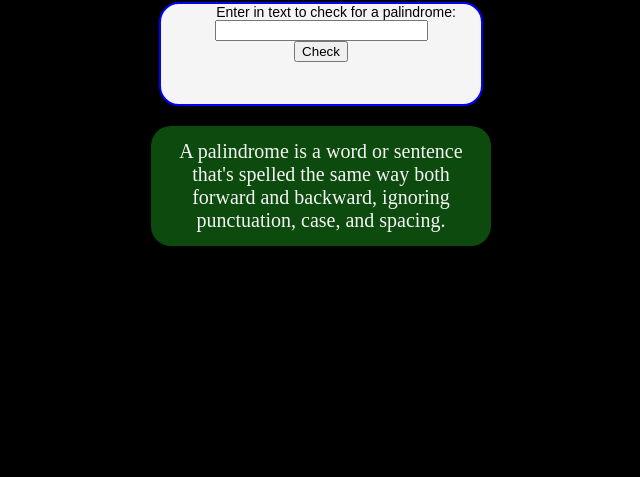
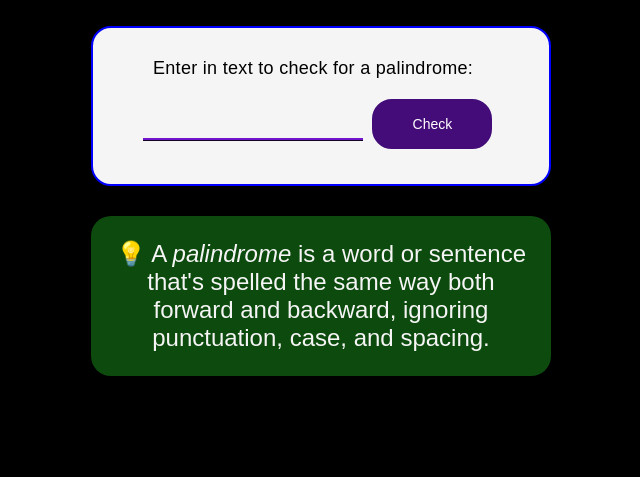
Before and after one commit to umathileepan/Software-Developer2024, a plain HTML site: page JavaScript/Palindrome/index.html in a window 1280 px wide. Shown: the part 323-800 px from the top of the page, without its empty margins (319-959 px from the left). Drawn offline with Linux system fonts and the light colour scheme.

Commit message:
Designed Palidrome myself

```diff
--- a/JavaScript/Palindrome/index.html
+++ b/JavaScript/Palindrome/index.html
@@ -10,7 +10,7 @@
     <img src="freeCodeCampLogo.jpeg" alt="freeCodeCampLogo">
     <h1>Is it a Palindrome?</h1>
     <div class="container">
-        <label for="text-input">Enter in text to check for a palindrome:</label>
+        <label for="text-input" id="label-text">Enter in text to check for a palindrome:</label>
         <input type="text" id="text-input">
         <button type="button" id="check-btn">Check</button>
     </div>
@@ -19,8 +19,10 @@
     </div>
     <div class="explanation">
         <p id="explanation-message">
-            A palindrome is a word or sentence that's spelled the same way both
+            <span>&#128161;
+            A <em>palindrome</em> is a word or sentence that's spelled the same way both
             forward and backward, ignoring punctuation, case, and spacing.
+        </span>
         </p>
     </div>
     <script src="script.js"></script>
--- a/JavaScript/Palindrome/styles.css
+++ b/JavaScript/Palindrome/styles.css
@@ -1,7 +1,7 @@
 *,
 *::after,
 *::before{
-    margin:0;
+    box-sizing: border-box;
 }
 
 body{
@@ -24,36 +24,42 @@ h1{
     font-family: 'Times New Roman', Times, serif;
 }
 
+.explanation,
+.container{
+    width: 460px;
+    height:160px;
+}
+
 .container{
     margin: 20px auto 20px auto;
     background-color: whitesmoke;
-    width: 320px;
-    height:100px;
-    padding: 5px auto;
     border: 2px solid blue;
     border-radius: 20px;
     font-family: Arial, Helvetica, sans-serif;
     box-shadow: blue;
-    display: flex;
-    flex-direction: column;
-    align-items: center;
+    padding-top: 30px;
+
 }
-label{
-    padding-left: 30px;
-    text-align: center;
-    font-size: 14px;
+#label-text{
+    padding: 60px;
+    letter-spacing: 0.3px;
+    font-size: 18px;
 }
+
 #text-input{
-    padding-left: 30px;
+   margin-left: 50px;
+   width: 220px;
+   height: 30px;
+   border: none;
+   border-bottom-color: rgb(68, 12, 121);
+   border-bottom-style: ridge;
+   background-color: whitesmoke;
 
 }
 .explanation{
-    margin: 20px auto 20px auto;
-    padding: 10px;
+    margin: 30px auto 30px auto;
     background-color: rgb(13, 74, 13);
     color: whitesmoke;
-    width: 320px;
-    height:100px;
     border: 0px solid green;
     border-radius: 20px;
     text-align: justify;
@@ -61,5 +67,21 @@ label{
 }
 #explanation-message{
     text-align: center;
-    font-size: 20px;
+    font-size: 24px;
+    margin: 20px auto;
+    padding-left: 20px;
+    padding-right: 20px;
+    font-family:Arial, Helvetica, sans-serif;
 }
+
+#check-btn{
+    margin-top: 20px;
+    margin-left: 5px;
+    background-color: rgb(68, 12, 121);
+    color: white;
+    border: 2px solid rgb(68, 12, 121);
+    border-radius: 20px;
+    font-size: 14px;
+    width: 120px;
+    padding: 15px;
+}
```
